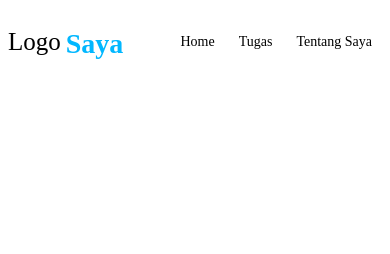
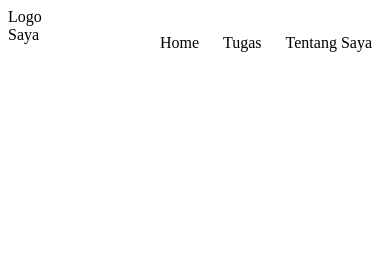
Before and after one commit to indraking/indraikhsani.github.io, a plain HTML site: page index.html in a window 390 px wide. Shown: the top 254 px of the page. Drawn offline with nearby package versions, Linux system fonts and the light colour scheme.

Commit message:
web style

```diff
--- a/style.css
+++ b/style.css
@@ -33,14 +33,7 @@
         border-color: transparent;
     }
 }
-@media screen and (max-width: 576px) {
-    .firstname , .lastname{
-        font-size: 20px;
-    }
-    .nav_links li {
-        font-size: 14px;
-    }
-}
+
 .table{
     margin-top: 10px;
     text-align: center;
@@ -79,20 +72,7 @@
     border-radius: 3px;
     text-decoration: none;
 }
-.logo {
-    display: flex;
-    flex-direction: row;
-    margin-top: 20px;
-}
-.firstname{
-    font-size: 25px;
-}
-.lastname{
-    font-size: 28px;
-    color: rgb(1, 183, 255);
-    margin-left: 5px;
-    font-weight: 700;
-}
+
 nav {
     display: flex;
     justify-content: space-between;
@@ -100,11 +80,13 @@ nav {
 .nav_links li{
     display: inline-block;
     list-style: none;
+    text-align: center;
     padding: 10px;
 }
 .nav_links a{
     text-decoration: none;
     color: black;
+
 }
 .nav_links :hover{
     color: rgb(1, 183, 255);
```
